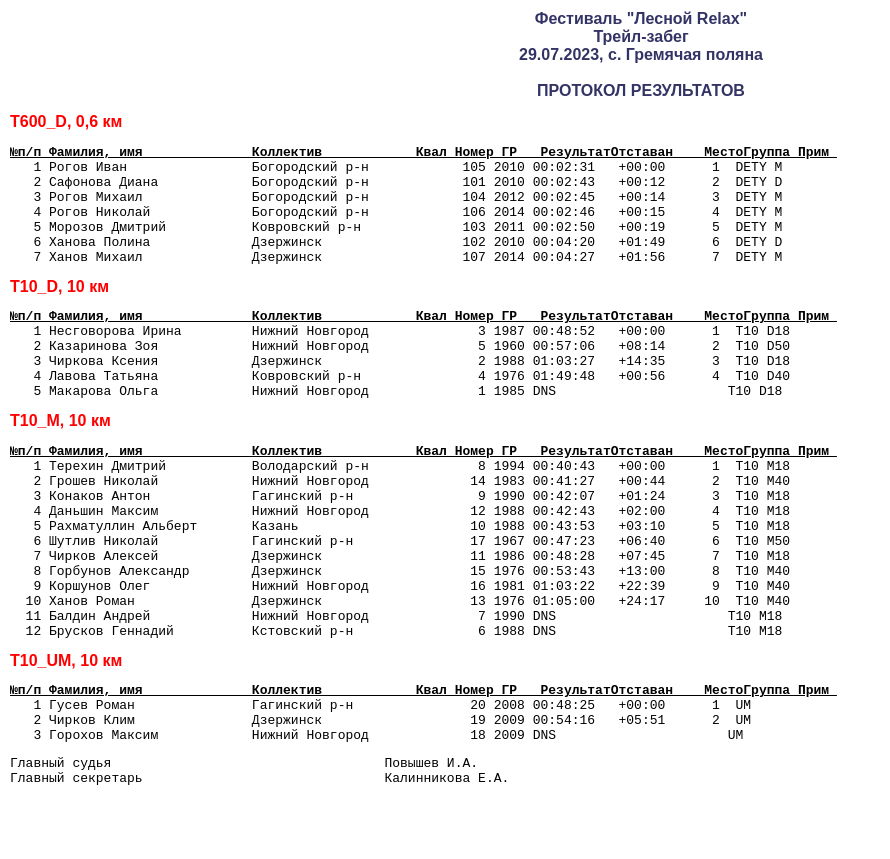
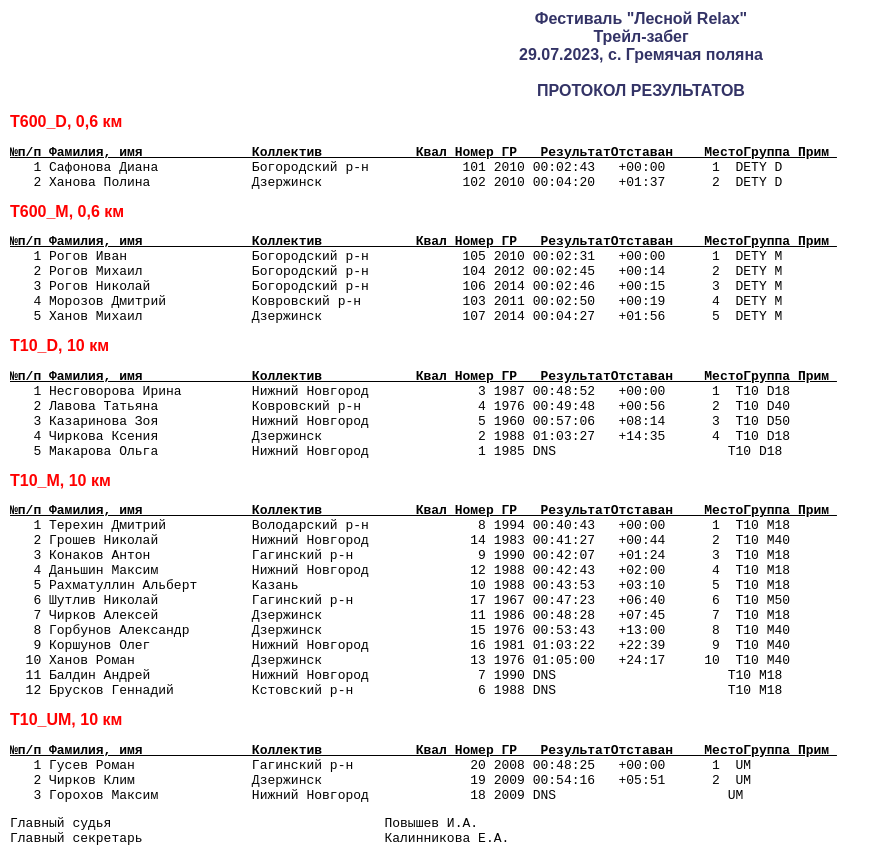
Before and after one commit to o-52/trail, a plain HTML site: page 2023/07/29/ResultList_RELAX_29.07.23_absolut.htm in a window 1280 px wide. Shown: the whole page, without its empty margins (0-890 px from the left). Before the commit the page ends 800 px from the top, so only its background shows below. Drawn offline with Linux system fonts and the light colour scheme.

Commit message:
трейл 2

```diff
--- a/2023/07/29/ResultList_RELAX_29.07.23_absolut.htm
+++ b/2023/07/29/ResultList_RELAX_29.07.23_absolut.htm
@@ -19,21 +19,25 @@ p, .text  {font-family: Arial, Helvetica, sans-serif;font-size: 9pt;font-weight:
 <h2>T600_D, 0,6 км</h2>
 <pre>
 <u><b>№п/п Фамилия, имя              Коллектив            Квал Номер ГР   РезультатОтставан    МестоГруппа Прим </b></u>
+   1 Сафонова Диана            Богородский р-н            101 2010 00:02:43   +00:00      1  DETY D
+   2 Ханова Полина             Дзержинск                  102 2010 00:04:20   +01:37      2  DETY D
+</pre>
+<h2>T600_M, 0,6 км</h2>
+<pre>
+<u><b>№п/п Фамилия, имя              Коллектив            Квал Номер ГР   РезультатОтставан    МестоГруппа Прим </b></u>
    1 Рогов Иван                Богородский р-н            105 2010 00:02:31   +00:00      1  DETY M
-   2 Сафонова Диана            Богородский р-н            101 2010 00:02:43   +00:12      2  DETY D
-   3 Рогов Михаил              Богородский р-н            104 2012 00:02:45   +00:14      3  DETY M
-   4 Рогов Николай             Богородский р-н            106 2014 00:02:46   +00:15      4  DETY M
-   5 Морозов Дмитрий           Ковровский р-н             103 2011 00:02:50   +00:19      5  DETY M
-   6 Ханова Полина             Дзержинск                  102 2010 00:04:20   +01:49      6  DETY D
-   7 Ханов Михаил              Дзержинск                  107 2014 00:04:27   +01:56      7  DETY M
+   2 Рогов Михаил              Богородский р-н            104 2012 00:02:45   +00:14      2  DETY M
+   3 Рогов Николай             Богородский р-н            106 2014 00:02:46   +00:15      3  DETY M
+   4 Морозов Дмитрий           Ковровский р-н             103 2011 00:02:50   +00:19      4  DETY M
+   5 Ханов Михаил              Дзержинск                  107 2014 00:04:27   +01:56      5  DETY M
 </pre>
 <h2>T10_D, 10 км</h2>
 <pre>
 <u><b>№п/п Фамилия, имя              Коллектив            Квал Номер ГР   РезультатОтставан    МестоГруппа Прим </b></u>
    1 Несговорова Ирина         Нижний Новгород              3 1987 00:48:52   +00:00      1  T10 D18
-   2 Казаринова Зоя            Нижний Новгород              5 1960 00:57:06   +08:14      2  T10 D50
-   3 Чиркова Ксения            Дзержинск                    2 1988 01:03:27   +14:35      3  T10 D18
-   4 Лавова Татьяна            Ковровский р-н               4 1976 01:49:48   +00:56      4  T10 D40
+   2 Лавова Татьяна            Ковровский р-н               4 1976 00:49:48   +00:56      2  T10 D40
+   3 Казаринова Зоя            Нижний Новгород              5 1960 00:57:06   +08:14      3  T10 D50
+   4 Чиркова Ксения            Дзержинск                    2 1988 01:03:27   +14:35      4  T10 D18
    5 Макарова Ольга            Нижний Новгород              1 1985 DNS                      T10 D18
 </pre>
 <h2>T10_M, 10 км</h2>
```
Also changed, not shown: 2023/07/29/ResultList_RELAX_29.07.23_group.htm (+1 -1 lines), 1 other file.
